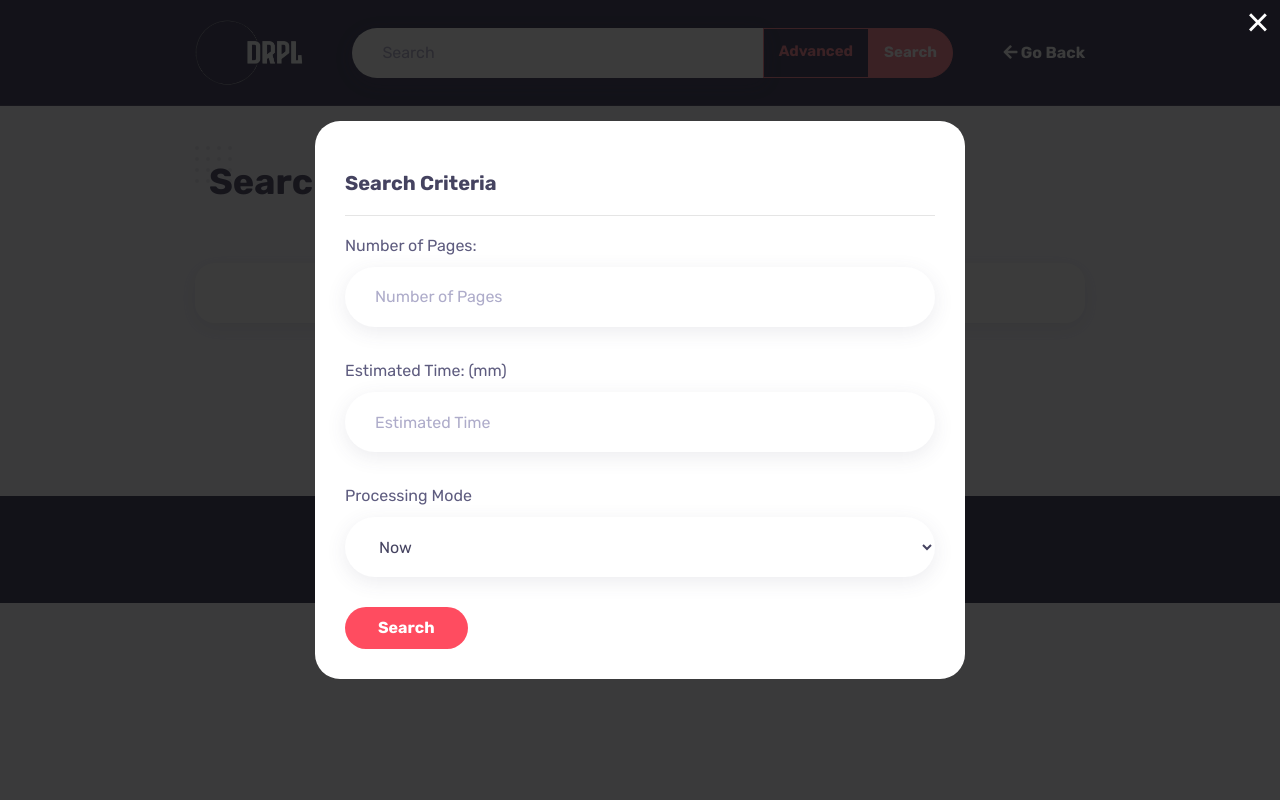
After one commit to ahmad-raza1/ODRPL, a Django app: template mysite/ODRPL/templates/full_papers.html in a window 1280 px wide, after a click on "Advanced". The commit adds this page. Run offline with Django 3.2, Linux system fonts and the light colour scheme; the template is opened without the code that fills it, so the values that code supplies are empty; some libraries are stand-ins or nearby versions.

Commit message:
Added full_papers page.

```diff
--- a/mysite/ODRPL/scraper/SS_scraper.py
+++ b/mysite/ODRPL/scraper/SS_scraper.py
@@ -177,7 +177,7 @@
 
 	print("\n\n----------------------------------\n\n")
 	print(json.dumps(list_, sort_keys=False, indent=4))
-	"""
+	""""
 	with open("sample.json", "w") as outfile:
 		json.dump(list_, outfile)
 	"""
--- a/mysite/ODRPL/static/js/my_js.js
+++ b/mysite/ODRPL/static/js/my_js.js
@@ -2,9 +2,9 @@
 
 	console.log("DOM ready!");
 
-	/*$('#select-all').click(() => {
+	$('#select-all').click(() => {
 		$("#select-all").toggle();
-	});*/
+	});
 
 	//onClick="toggle(this)
 
--- /dev/null
+++ b/mysite/ODRPL/templates/full_papers.html
@@ -0,0 +1,216 @@
+{% extends "base.html" %}
+{% load static %}
+{% load filter_tags %}
+
+{% block title %}Abstracts{% endblock %}
+
+{% block head %}
+<style>
+.mytitle {
+	color = #2b537f !important;
+}
+
+.mytitle:hover {
+	color: #073d78;
+}
+</style>
+{% endblock %}
+
+{% block mode %}class="light"{% endblock %}
+
+{% block body %}
+
+	<!-- desktop header -->
+	<header class="desktop-header-3 fixed-top">
+
+		<div class="container">
+
+			<nav class="navbar navbar-expand-lg navbar-dark">
+				<a class="navbar-brand" href="{% url 'index' %}"><img src="{% static 'images/logo.png' %}" alt="Bolby" height="108" width="108" /></a> <button aria-controls="navbarNavDropdown" aria-expanded="false" aria-label="Toggle navigation" class="navbar-toggler" data-target="#navbarNavDropdown" data-toggle="collapse" type="button"><span class="navbar-toggler-icon"></span></button>
+
+				<div class="nav-search">
+
+					<form method="post" action="abstracts.html" class="search-form">
+
+						<div class="input-group">
+							<input type="text" class="form-control" placeholder="Search" required>
+							<div class="input-group-append">
+								<a href="#advanced-search" class="btn btn-outline-danger work-content" type="button">Advanced</a>
+								<button type="submit" class="btn btn-danger" type="button">Search</button>
+							</div>
+						</div>
+
+					</form>
+
+				</div>
+
+				<div id="advanced-search" class="white-popup zoom-anim-dialog mfp-hide">
+
+					<h5>Search Criteria</h5>
+
+					<hr>
+
+					<form method="post" action="abstracts.html" class="search-form">
+
+						<div class="form-group">
+							<label>Number of Pages:</label>
+							<input type="number" class="form-control" placeholder="Number of Pages" required="required">
+						</div>
+
+						<div class="form-group">
+							<label>Estimated Time: (mm)</label>
+							<input type="number" class="form-control" placeholder="Estimated Time" required="required">
+						</div>
+
+						<div class="form-group">
+							<label>Processing Mode</label>
+							<select class="form-control">
+								<option value="Now" selected>Now</option>
+								<option value="Batch">Batch</option>
+							</select>
+						</div>
+
+						<button type="submit" href="abstracts.html" class="btn btn-default">Search</button>
+
+					</form>
+
+				</div>
+
+				<div class="collapse navbar-collapse" id="navbarNavDropdown">
+					<ul class="navbar-nav ml-auto scrollspy">
+						<li class="nav-item">
+							<a class="nav-link" href="abstracts.html">
+								<i class="fas fa-arrow-left"></i> Go Back
+							</a>
+						</li>
+					</ul>
+				</div>
+			</nav>
+
+		</div>
+
+	</header>
+
+	<!-- main layout -->
+	<main class="content-3" style="margin-top: 50px;">
+
+		<!-- section experience -->
+		<section id="experience">
+
+			<div class="container">
+
+				<!-- section title -->
+				<h2 class="section-title wow fadeInUp">Search Results</h2>
+
+				<div class="spacer" data-height="60"></div>
+
+				<div class="row">
+
+					<div class="col-md-12">
+
+						<!-- timeline wrapper -->
+						<div class="timeline edu bg-white rounded shadow-dark padding-30 overflow-hidden">
+
+							{% for paper in selected_papers %}
+
+							<!-- timeline item -->
+							<div class="timeline-container wow fadeInUp">
+								<div class="content">
+
+									<span class="time">
+										<span class="fa fa-star text-warning"></span>
+										<span class="fa fa-star text-warning"></span>
+										<span class="fa fa-star text-warning"></span>
+										<span class="fa fa-star text-warning"></span>
+										<span class="fa fa-star"></span>
+									</span>
+
+									<!--<h3 class="title">Paper For Academic Research</h3>-->
+									<h3 class="title mytitle">
+										<a href="{{ paper.url }}" target="_blank" class="without-selection mytitle">{{ paper.title }}</a>
+									</h3>
+
+									<div class="c100 p85 small">
+										<span>85%</span>
+										<div class="slice">
+											<div class="bar"></div>
+											<div class="fill"></div>
+										</div>
+									</div>
+
+									<div style="margin-left: 100px;">
+										<p style="text-align: justify; text-justify: inter-word; padding-right: 50px;">
+									<!--Lorem ipsum dolor sit amet quo ei simul congue exerci ad nec admodum perfecto. Lorem ipsum dolor sit amet quo ei simul congue exerci ad nec admodum perfecto. Lorem ipsum dolor sit amet quo ei simul congue exerci ad nec admodum perfecto. Lorem ipsum dolor sit amet quo ei simul congue exerci ad nec admodum perfecto.-->
+											{{ paper.abstract }}
+										</p>
+									</div>
+
+									<hr />
+
+									<div class="row">
+										<div class="col-sm-3 col-md-3 col-lg-3" style="margin-top: 5px;">
+											<a href="{{ paper.pdf_url }}" target="_blank">
+												<i class="far fa-file-pdf"></i> View PDF
+											</a>
+										</div>
+										<div class="col-sm-3 col-md-3 col-lg-3" style="margin-top: 5px;">
+											<a href="papers/Paper For Academic Research.pdf" target="_blank" download>
+												<i class="fas fa-download"></i> Download
+											</a>
+										</div>
+										<div class="col-sm-3 col-md-3 col-lg-3" style="margin-top: 5px;">
+											<a href="details.html">
+												<i class="fas fa-info-circle"></i> View Details
+											</a>
+										</div>
+									</div>
+
+									<div class="spacer" data-height="50"></div>
+
+								</div>
+							</div>
+
+							{% endfor %}
+
+
+							<!-- main line -->
+							<span class="line"></span>
+
+						</div>
+
+					</div>
+
+				</div>
+
+				<div class="center">
+
+					<div class="pagination">
+
+						<a href="#">&laquo;</a>
+						<a href="#" class="active">1</a>
+						<a href="#">2</a>
+						<a href="#">3</a>
+						<a href="#">4</a>
+						<a href="#">5</a>
+						<a href="#">6</a>
+						<a href="#">&raquo;</a>
+
+					</div>
+
+				</div>
+
+			</div>
+
+		</section>
+
+		<div class="spacer" data-height="96"></div>
+
+		<footer class="footer">
+			<div class="container">
+				<span class="copyright">© All Rights Reserved.</span>
+			</div>
+		</footer>
+
+	</main>
+
+{% endblock %}
--- a/mysite/ODRPL/urls.py
+++ b/mysite/ODRPL/urls.py
@@ -4,5 +4,6 @@
 urlpatterns = [
     path('', views.index, name='index'),
     path('abstracts/', views.abstracts, name='abstracts'),
+    path('full_papers/', views.full_papers, name='full_papers'),
     path('loader/', views.loader, name='loader'),
 ]
```
Also changed, not shown: mysite/ODRPL/templates/abstracts.html (+9 -3 lines), mysite/ODRPL/views.py (+60 -6 lines), mysite/sample.json (added, +1 -0 lines), mysite/ODRPL/templates/full_papers1.html (renamed from mysite/ODRPL/templates/papers.html).
